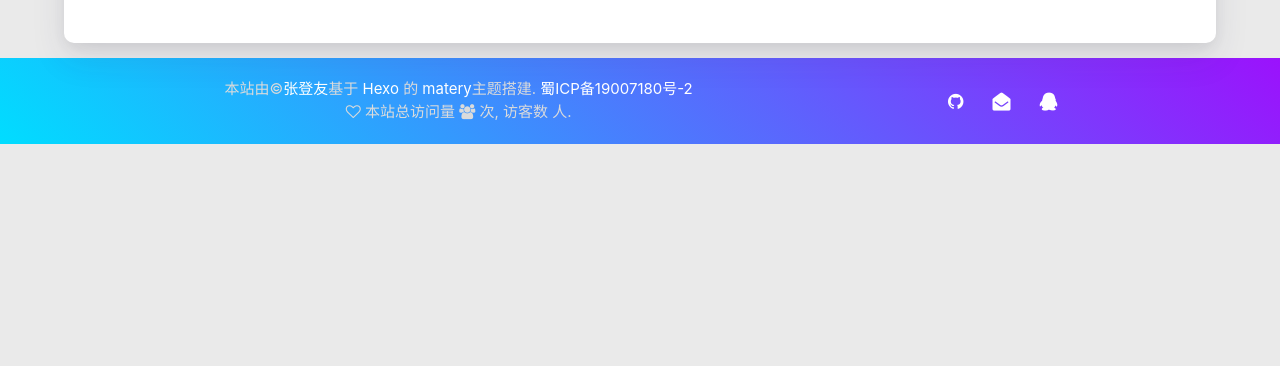
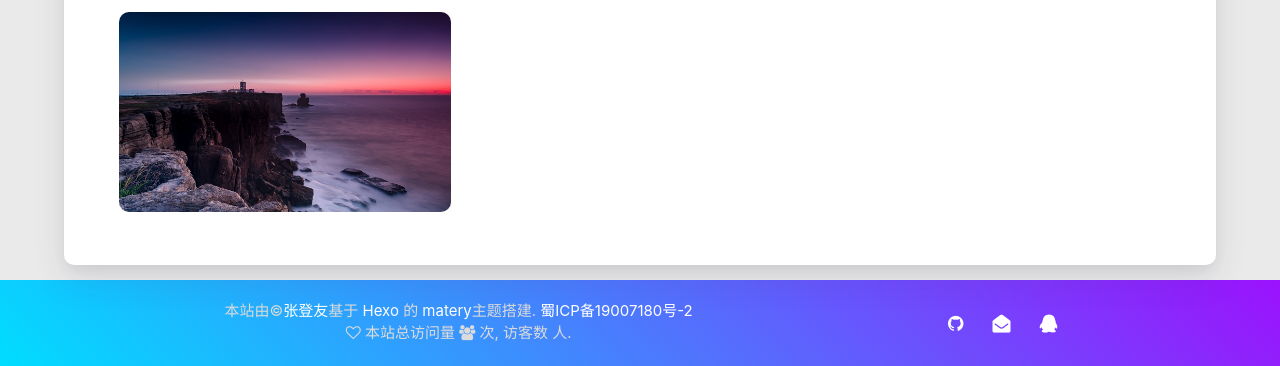
Before and after one commit to KevinYouu/Blog_static, a plain HTML site: page about/index.html in a window 1280 px wide. Shown: the part 2448-2814 px from the top of the page. Before the commit the page ends 2592 px from the top, so only its background shows below. Drawn offline with Linux system fonts and the light colour scheme; some packages are replaced by stand-ins of ours; no server answers; a script that the page names is missing.

Commit message:
Site updated: 2019-04-06 11:18:47

```diff
--- a/about/index.html
+++ b/about/index.html
@@ -677,6 +677,12 @@ $('.bg-cover').css('background-image', 'url(/medias/banner/' + new Date().getDay
             </div>
         </div>
 
+        <div class="photo col s12 m6 l4" data-aos="fade-up">
+            <div class="img-item" data-src="/medias/featureimages/2.jpg">
+                <img src="/medias/featureimages/2.jpg" class="responsive-img">
+            </div>
+        </div>
+
 
     </div>
 </div>
```
